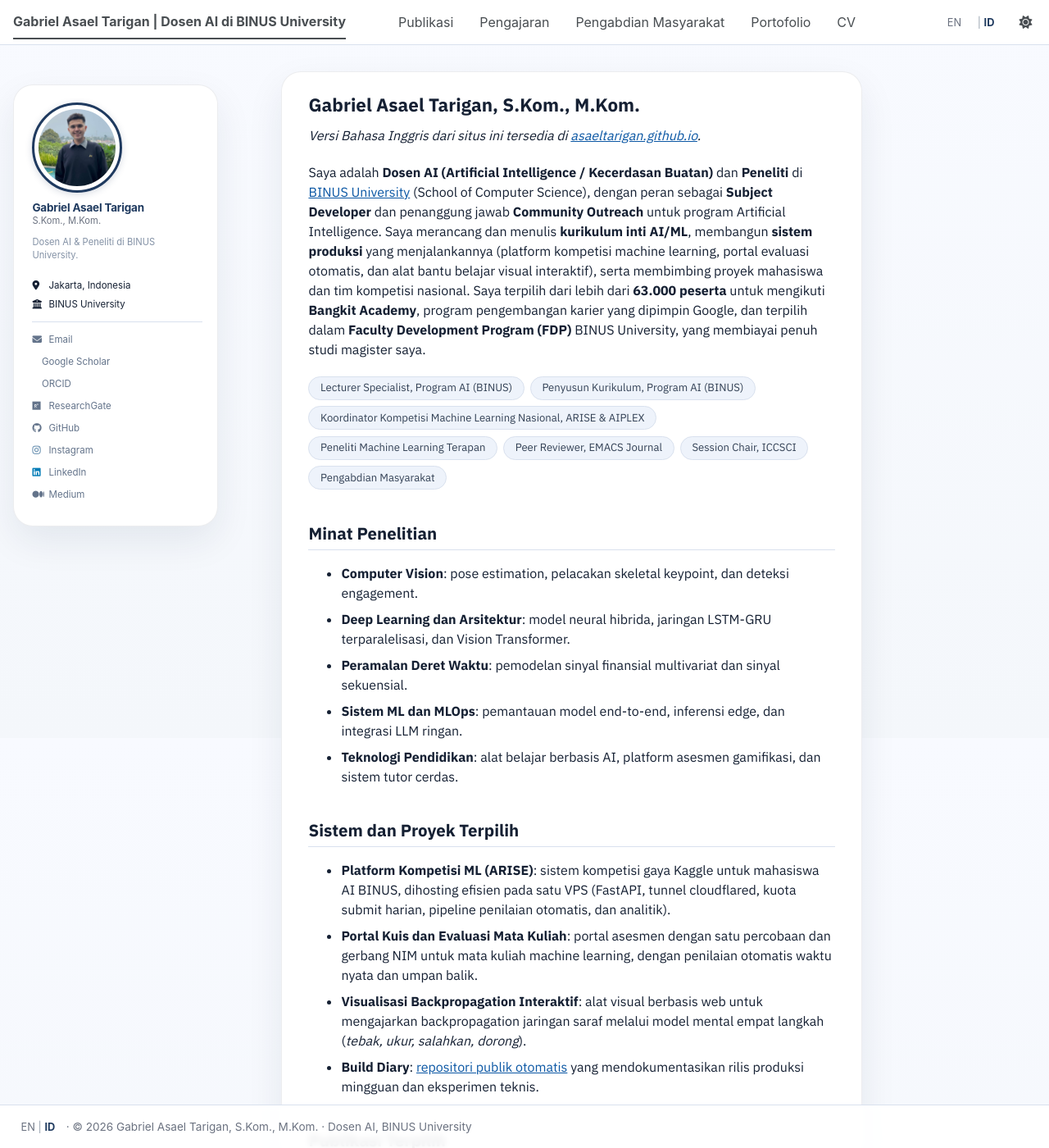
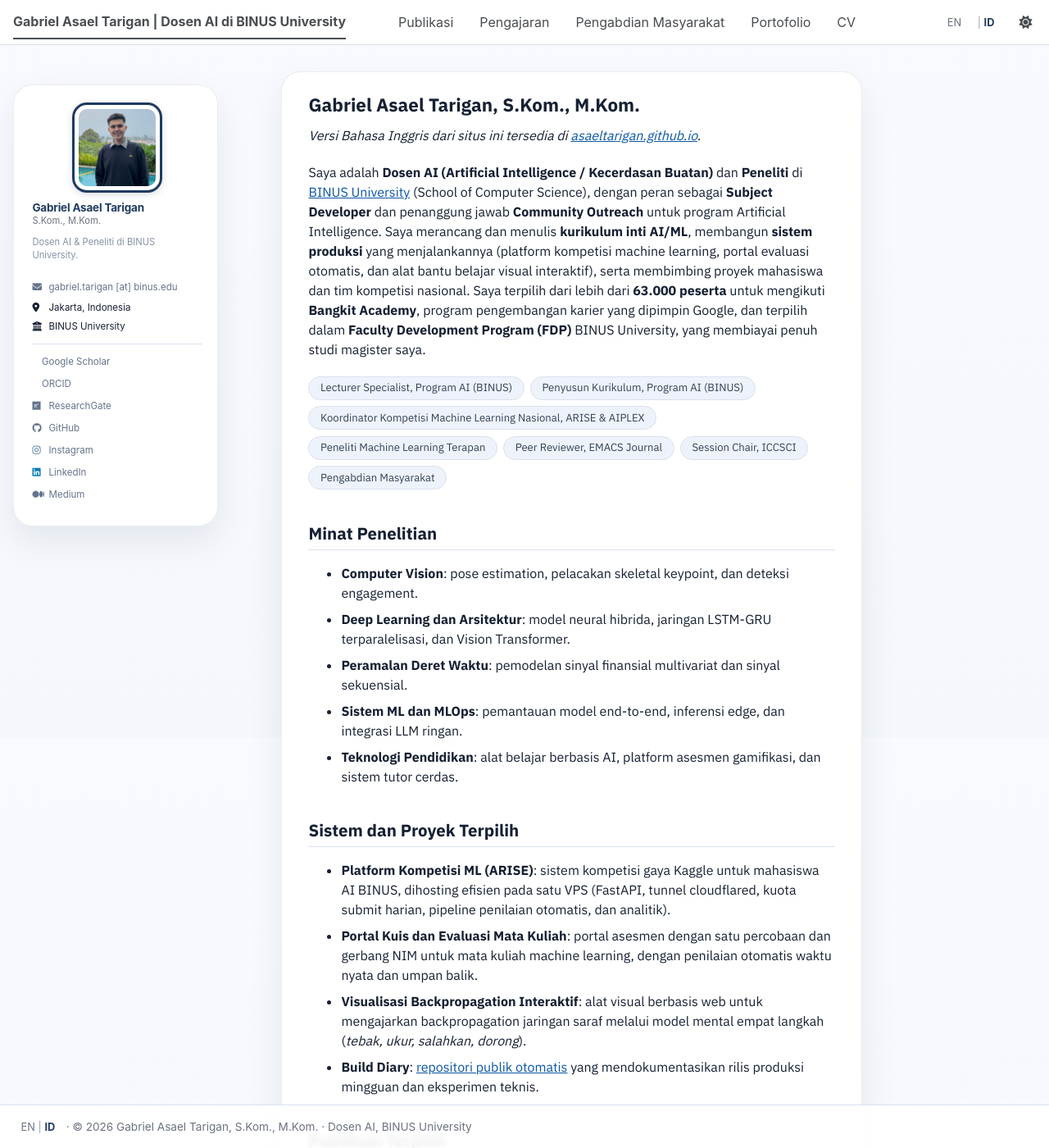
Before and after one commit to asaeltarigan/id, a Jekyll site: the page built from _pages/about.md, in a window 1280 px wide and 1400 px high. Shown: the whole window at 82% size. Built offline with Jekyll 4.4.1, drawn with Linux system fonts in a browser that asks for light colours; a style sheet for code colours, icons or effects is not loaded.

Commit message:
Avatar: rounded square (18px), bigger 150px, centered; email now top-most link + obfuscated label; bump cache-buster v=46

```diff
--- a/_includes/author-profile.html
+++ b/_includes/author-profile.html
@@ -24,7 +24,10 @@
   <div class="author__urls-wrapper">
     <button class="btn btn--inverse">{{ site.data.ui-text[site.locale].follow_label | default: "Follow" }}</button>
     <ul class="author__urls social-icons">
-      <!-- Font Awesome icons / Biographic information  -->
+      <!-- Email first (top-most), then Font Awesome icons / Biographic info -->
+      {% if author.email %}
+        <li><a href="mailto:{{ author.email }}" title="{{ author.email }}"><i class="fas fa-fw fa-envelope icon-pad-right" aria-hidden="true"></i>{{ author.email | replace: "@", " [at] " }}</a></li>
+      {% endif %}
       {% if author.location %}
         <li class="author__desktop"><i class="fas fa-fw fa-location-dot icon-pad-right" aria-hidden="true"></i>{{ author.location }}</li>
       {% endif %}
@@ -33,9 +36,6 @@
       {% endif %}
       {% if author.uri %}
         <li><a href="{{ author.uri }}"><i class="fas fa-fw fa-link icon-pad-right" aria-hidden="true"></i>{{ site.data.ui-text[site.locale].website_label | default: "Website" }}</a></li>
-      {% endif %}
-      {% if author.email %}
-        <li><a href="mailto:{{ author.email }}"><i class="fas fa-fw fa-envelope icon-pad-right" aria-hidden="true"></i>{{ site.data.ui-text[site.locale].email_label | default: "Email" }}</a></li>
       {% endif %}
 
       <!-- Font Awesome and Academicons icons / Academic websites -->
--- a/_includes/head.html
+++ b/_includes/head.html
@@ -101,4 +101,4 @@
 <link rel="preconnect" href="https://fonts.gstatic.com" crossorigin>
 <link href="https://fonts.googleapis.com/css2?family=IBM+Plex+Sans:wght@400;500;600;700&display=swap" rel="stylesheet">
 <link rel="stylesheet" href="{{ base_path }}/assets/css/main.css">
-<link rel="stylesheet" href="{{ base_path }}/assets/css/custom.css?v=45">
+<link rel="stylesheet" href="{{ base_path }}/assets/css/custom.css?v=46">
--- a/assets/css/custom.css
+++ b/assets/css/custom.css
@@ -23,13 +23,20 @@ html[data-theme="dark"] {
   --global-code-background-color: #16213a;
 }
 
-/* Sidebar: avatar ring + sane size (theme renders it oversized) */
+/* Sidebar: avatar — rounded square, bigger, centered (like chunyang-chen,
+   hit 9 Oct 2026). Radius ~18px (Cheng's value), centered over the column. */
+.author__avatar {
+  display: block;
+  text-align: center;
+}
 .author__avatar img {
   border: 3px solid var(--global-base-color, #1f3a5f);
-  border-radius: 50%;
+  border-radius: 18px;
   box-shadow: 0 2px 8px rgba(31, 58, 95, 0.18);
-  width: 110px;
-  height: 110px;
+  width: 150px;
+  height: 150px;
+  margin: 0 auto;
+  object-fit: cover;
 }
 
 /* Sidebar: theme JS forces position:fixed which overlaps the footer on short
```
